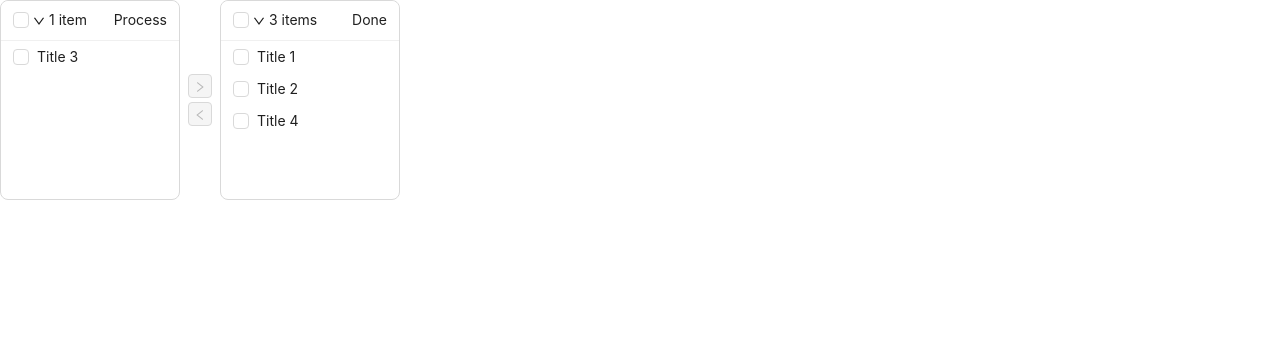
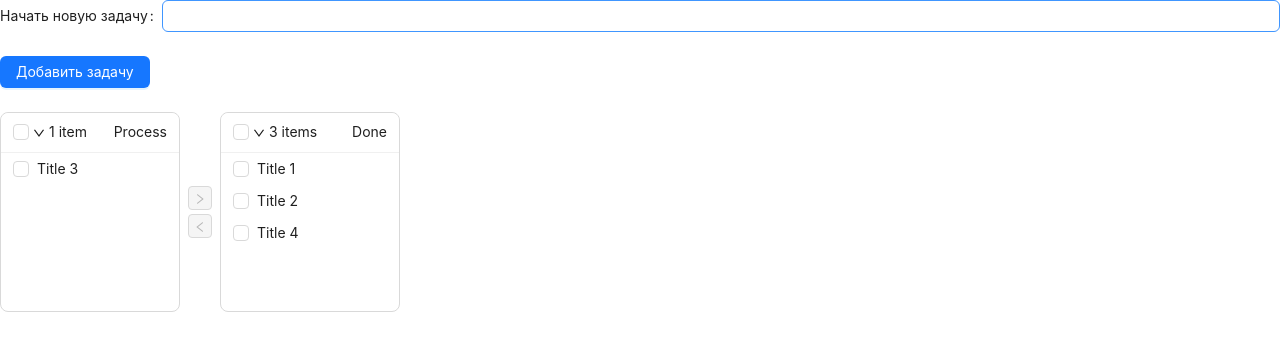
Before and after one commit to NicaZadirieva/zustand, a React (Vite) app: page / in a window 1280 px wide. Shown: the top 350 px of the page. Built offline with nearby package versions, Linux system fonts and the light colour scheme.

Commit message:
feat: добавление задачи

```diff
--- a/src/App.tsx
+++ b/src/App.tsx
@@ -1,11 +1,12 @@
-import { Transfer, TransferProps } from "antd";
+import { Button, Form, Input, Transfer, TransferProps } from "antd";
 import React, { useState } from "react";
 import "./index.css";
 import { useTodoStore } from "./model/todoStore";
 
 const App: React.FC = () => {
-
-  const { doneTasks, processingTasks, complete, startProcess } = useTodoStore();
+  const [form] = Form.useForm();
+  const { doneTasks, processingTasks, complete, startProcess, addTodo } =
+    useTodoStore();
   const [selectedKeys, setSelectedKeys] = useState<TransferProps["targetKeys"]>(
     []
   );
@@ -32,11 +33,23 @@ const App: React.FC = () => {
     setSelectedKeys([...sourceSelectedKeys, ...targetSelectedKeys]);
   };
 
-
-
-
+  const onAddTodo = () => {
+    addTodo({
+      title: form.getFieldValue("taskName"),
+      isCompleted: false,
+      // последний индекс в незавершенных задачах
+      key: '' + ([...processingTasks, ...doneTasks].length + 1),
+    });
+  };
 
   return (
+    <Form form={form} onFinish={onAddTodo}>
+      <Form.Item label="Начать новую задачу" name="taskName">
+        <Input required/>
+      </Form.Item>
+      <Form.Item>
+        <Button htmlType="submit" type="primary">Добавить задачу</Button>
+      </Form.Item>
       <Transfer
         dataSource={[...doneTasks, ...processingTasks]}
         titles={["Process", "Done"]}
@@ -44,10 +57,9 @@ const App: React.FC = () => {
         targetKeys={doneTasks.map((item) => item.key)}
         selectedKeys={selectedKeys}
         onChange={onChange}
-
-
         render={(item) => <div key={item.title}>{item.title}</div>}
       />
+    </Form>
   );
 };
 export default App;
--- a/src/model/todoStore.ts
+++ b/src/model/todoStore.ts
@@ -16,6 +16,7 @@ type TodoItemState = {
 type TodoActions = {
     complete: (item: Key[]) => void;
     startProcess: (item: Key[]) => void;
+    addTodo: (item: TodoItem) => void;
 }
 
 function getAllTasks() {
@@ -60,6 +61,14 @@ const todoSlice: StateCreator<TodoItemState & TodoActions> = (set, get) => {
     return {
         doneTasks: getAllDoneTasks(),
         processingTasks: getProcessedTasks(),
+        addTodo: (item: TodoItem) => {
+          const { doneTasks, processingTasks } = get();
+          set({
+                    processingTasks: [...processingTasks, item],
+                    doneTasks
+                }
+            )
+        },
         complete: (moveKeys: Key[]) => {
             const { doneTasks, processingTasks } = get();
 
@@ -83,6 +92,7 @@ const todoSlice: StateCreator<TodoItemState & TodoActions> = (set, get) => {
 
 export const useTodoStore = create<TodoItemState & TodoActions>(todoSlice);
 export const addDoneTask = useTodoStore.getState().complete;
+export const addTodo = useTodoStore.getState().addTodo;
 export const startTask = () => useTodoStore.getState().startProcess;
 export const getDoneTask = () => useTodoStore.getState().doneTasks;
 export const getStartedTasks = () => useTodoStore.getState().processingTasks;
```
Lines whose indentation alone changed are shown as unchanged.
